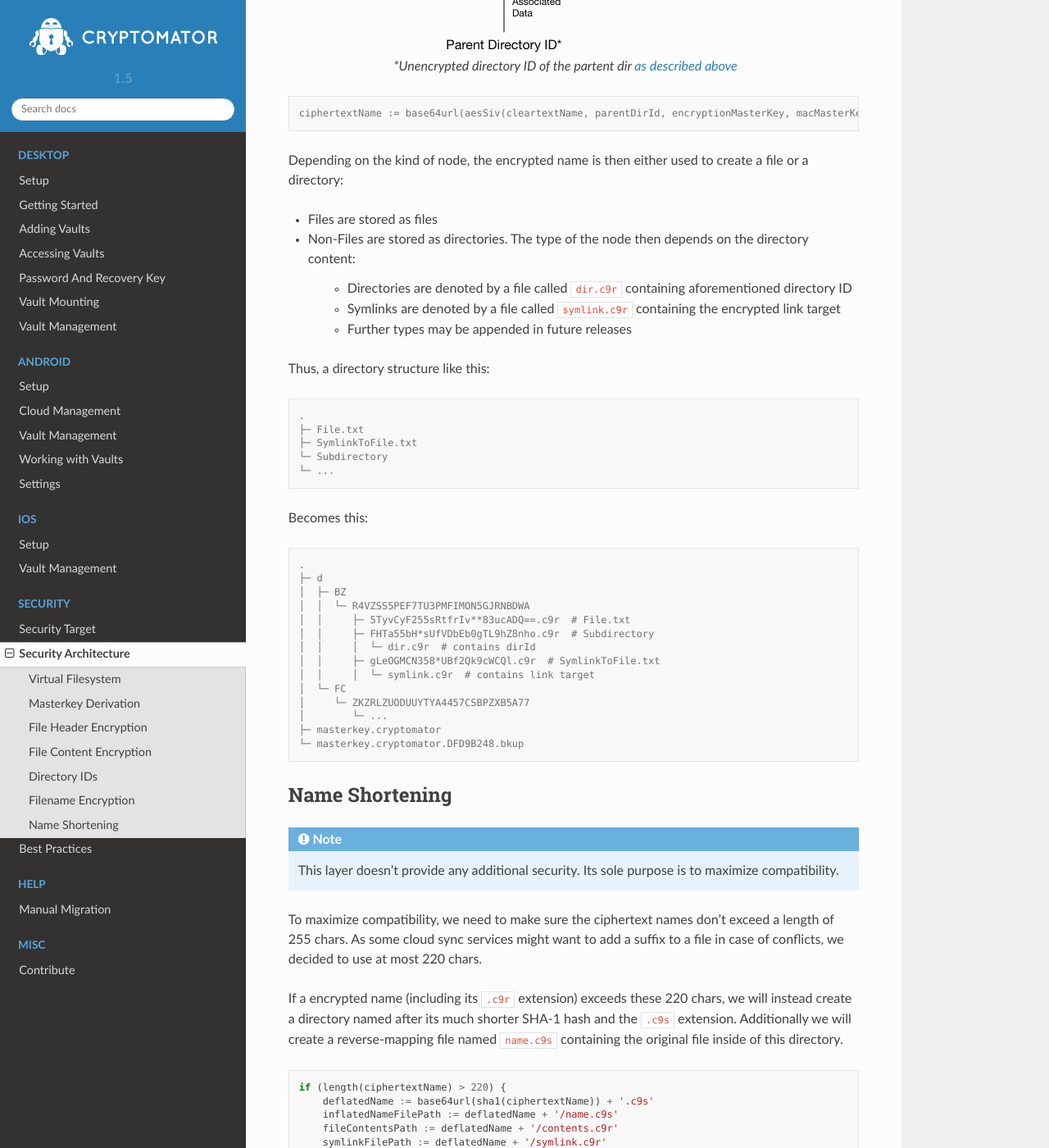
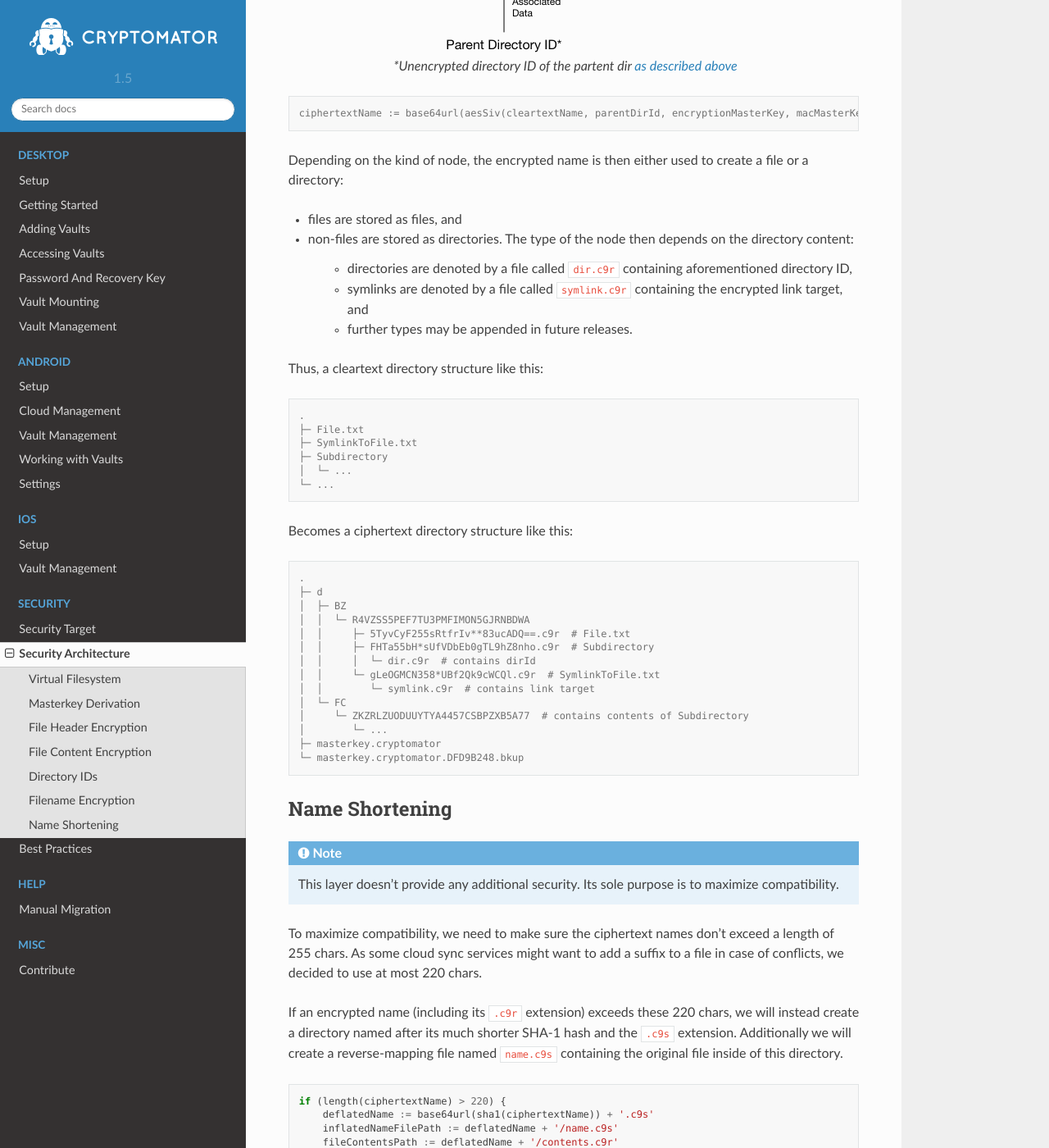
Before and after one commit to cryptomator/docs, a Sphinx documentation site: the page built from source/security/architecture.rst, in a window 1280 px wide and 1400 px high, scrolled down 4146 px. Shown: the whole window at 82% size. Built offline with Sphinx 7.4.7 and the Read the Docs theme 2.0.0, drawn with Linux system fonts in a browser that asks for light colours; some of the changed text lies outside the part shown.

Commit message:
proofread security/architecture

```diff
--- a/source/security/architecture.rst
+++ b/source/security/architecture.rst
@@ -43,7 +43,7 @@
     :width: 336px
     :align: center
 
-The wrapped keys and the parameters needed to derive the KEK are then stored as integers or base64-encoded strings in a JSON file named ``masterkey.cryptomator``, which is located in the root directory of the vault.
+The wrapped keys and the parameters needed to derive the KEK are then stored as integers or Base64-encoded strings in a JSON file named ``masterkey.cryptomator``, which is located in the root directory of the vault.
 
 .. code-block:: js
 
@@ -78,6 +78,7 @@
 
     * 8 bytes filled with 1 for future use (formerly used for file size)
     * 32 bytes file content key
+
 * 32 bytes header MAC of the previous 56 bytes
 
 .. code-block:: console
@@ -142,10 +143,10 @@
 -------------
 
 Each directory has a unique ID that is required during filename encryption.
-For historical reasons the directory ID is a String, even though any byte sequence would do the job.
+For historical reasons, the directory ID is a string, even though any byte sequence would do the job.
 
 The directory ID for the root directory is the empty string.
-For all other directories it is a random sequence of at most 36 ASCII chars.
+For all other directories, it is a random sequence of at most 36 ASCII chars.
 We recommend using random :abbr:`UUID (Universally unique identifier)`.
 
 .. code-block:: console
@@ -154,10 +155,10 @@
 
 When traversing directories, the directory ID of a given subdirectory is processed in four steps to determine the storage path inside the vault:
 
-#. Encryption of the directory ID using `AES-SIV <https://tools.ietf.org/html/rfc5297>`_ in order to encrypt directory hierarchies,
-#. Creating a SHA1 hash of the encrypted directory ID in order to get a uniform length,
-#. base32-encoding the hash to get a string of printable chars and
-#. finally concatenation of a path from the base32-encoded hash.
+#. encrypting the directory ID using `AES-SIV <https://tools.ietf.org/html/rfc5297>`_ in order to encrypt directory hierarchies,
+#. creating a SHA1 hash of the encrypted directory ID in order to get a uniform length,
+#. encoding the hash with Base32 to get a string of printable chars, and finally
+#. constructing the directory path out of the Base32-encoded hash.
 
 .. code-block:: console
 
@@ -193,24 +194,25 @@
 
 Depending on the kind of node, the encrypted name is then either used to create a file or a directory:
 
-* Files are stored as files
-* Non-Files are stored as directories. The type of the node then depends on the directory content:
+* files are stored as files, and
+* non-files are stored as directories. The type of the node then depends on the directory content:
 
-    * Directories are denoted by a file called ``dir.c9r`` containing aforementioned directory ID
-    * Symlinks are denoted by a file called ``symlink.c9r`` containing the encrypted link target
-    * Further types may be appended in future releases
+    * directories are denoted by a file called ``dir.c9r`` containing aforementioned directory ID,
+    * symlinks are denoted by a file called ``symlink.c9r`` containing the encrypted link target, and
+    * further types may be appended in future releases.
 
-Thus, a directory structure like this:
+Thus, a cleartext directory structure like this:
 
 .. code-block:: console
 
     .
     ├─ File.txt
     ├─ SymlinkToFile.txt
-    └─ Subdirectory
+    ├─ Subdirectory
+    │  └─ ...
     └─ ...
 
-Becomes this:
+Becomes a ciphertext directory structure like this:
 
 .. code-block:: console
 
@@ -221,10 +223,10 @@
     │  │     ├─ 5TyvCyF255sRtfrIv**83ucADQ==.c9r  # File.txt
     │  │     ├─ FHTa55bH*sUfVDbEb0gTL9hZ8nho.c9r  # Subdirectory
     │  │     │  └─ dir.c9r  # contains dirId
-    │  │     ├─ gLeOGMCN358*UBf2Qk9cWCQl.c9r  # SymlinkToFile.txt
-    │  │     │  └─ symlink.c9r  # contains link target
+    │  │     └─ gLeOGMCN358*UBf2Qk9cWCQl.c9r  # SymlinkToFile.txt
+    │  │        └─ symlink.c9r  # contains link target
     │  └─ FC
-    │     └─ ZKZRLZUODUUYTYA4457CSBPZXB5A77
+    │     └─ ZKZRLZUODUUYTYA4457CSBPZXB5A77  # contains contents of Subdirectory
     │        └─ ...
     ├─ masterkey.cryptomator
     └─ masterkey.cryptomator.DFD9B248.bkup
@@ -243,7 +245,7 @@
 To maximize compatibility, we need to make sure the ciphertext names don't exceed a length of 255 chars.
 As some cloud sync services might want to add a suffix to a file in case of conflicts, we decided to use at most 220 chars.
 
-If a encrypted name (including its ``.c9r`` extension) exceeds these 220 chars, we will instead create a directory named after its much shorter SHA-1 hash and the ``.c9s`` extension.
+If an encrypted name (including its ``.c9r`` extension) exceeds these 220 chars, we will instead create a directory named after its much shorter SHA-1 hash and the ``.c9s`` extension.
 Additionally we will create a reverse-mapping file named ``name.c9s`` containing the original file inside of this directory.
 
 .. code-block:: js
@@ -258,8 +260,8 @@
 
 Again, we have to distinguish the kind of a node:
 
-* Non-Files (such as symlinks or directories) are stored as a directory anyway. Nothing changes for them.
-* Files, on the other hand, need a different place to store their contents. Therefore we introduce the ``contents.c9r`` file inside the ``.c9s`` directory.
+* Non-files (such as symlinks or directories) are stored as a directory anyway. Nothing changes for them. On the other hand,
+* files need a different place to store their contents. Therefore, we introduce the ``contents.c9r`` file inside the ``.c9s`` directory.
 
 A vault containing several nodes with very long names might result in a ciphertext structure like this:
 
@@ -280,9 +282,9 @@
     │  │     ├─ q2nx5XeNCenHyQvkFD4mxYNrWpQ=.c9s  # shortened name...
     │  │     │  ├─ dir.c9r  # ...node is a directory
     │  │     │  └─ name.c9s  # ...mapping to this full name
-    │  │     ├─ u*JJCJE-T4IH-EBYASUp1u3p7mA=.c9s  # shortened name...
-    │  │     │  ├─ name.c9s  # ...mapping to this full name
-    │  │     │  └─ symlink.c9r  # ...node is a symlink
+    │  │     └─ u*JJCJE-T4IH-EBYASUp1u3p7mA=.c9s  # shortened name...
+    │  │        ├─ name.c9s  # ...mapping to this full name
+    │  │        └─ symlink.c9r  # ...node is a symlink
     │  └─ FC
     │     └─ ZKZRLZUODUUYTYA4457CSBPZXB5A77
     │        └─ ...
```
Also changed, not shown: source/help/manual-migration.rst (+5 -5 lines).
